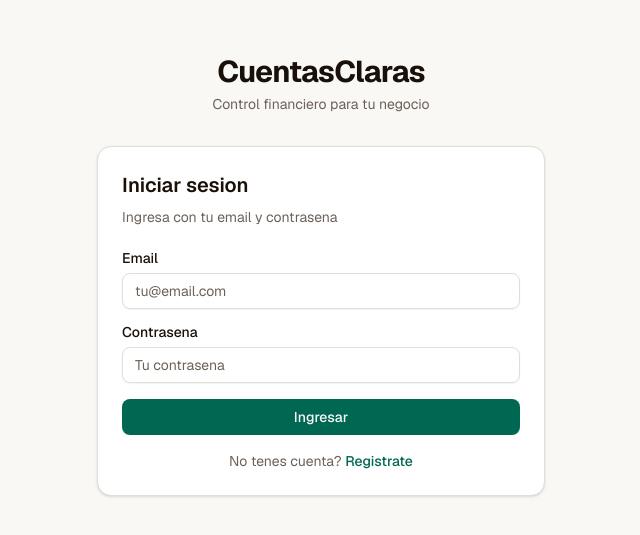
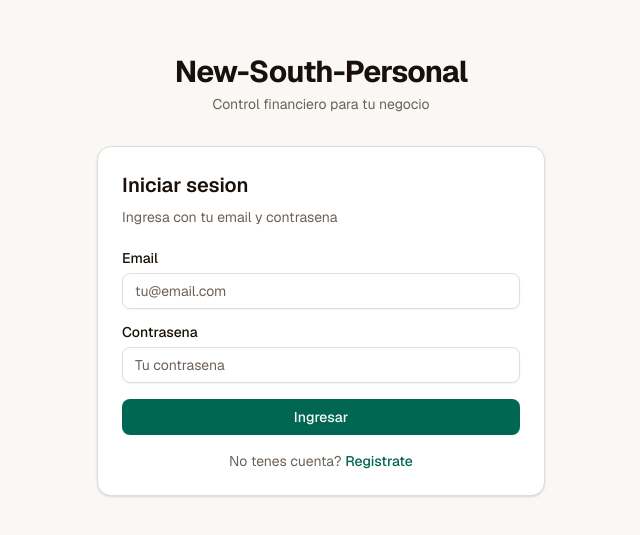
Before and after one commit to luisdelnogal/newsouthpersonal, a Next.js app: page /auth/login in a window 1280 px wide. Shown: the part 125-660 px from the top of the page, without its empty margins (319-959 px from the left). Built offline with nearby package versions, Linux system fonts and the light colour scheme.

Commit message:
cambio nombre aplicacion

```diff
--- a/app/auth/login/page.tsx
+++ b/app/auth/login/page.tsx
@@ -18,7 +18,7 @@ function LoginForm() {
       <div className="w-full max-w-md">
         <div className="mb-8 text-center">
           <h1 className="text-3xl font-bold tracking-tight text-foreground">
-            CuentasClaras
+            New-South-Personal
           </h1>
           <p className="mt-1 text-sm text-muted-foreground">
             Control financiero para tu negocio
--- a/app/auth/sign-up-success/page.tsx
+++ b/app/auth/sign-up-success/page.tsx
@@ -8,7 +8,7 @@ export default function SignUpSuccessPage() {
       <div className="w-full max-w-md">
         <div className="mb-8 text-center">
           <h1 className="text-3xl font-bold tracking-tight text-foreground">
-            CuentasClaras
+            NewSouth
           </h1>
         </div>
 
--- a/app/auth/sign-up/page.tsx
+++ b/app/auth/sign-up/page.tsx
@@ -18,7 +18,7 @@ function SignUpForm() {
       <div className="w-full max-w-md">
         <div className="mb-8 text-center">
           <h1 className="text-3xl font-bold tracking-tight text-foreground">
-            CuentasClaras
+            NewSouth
           </h1>
           <p className="mt-1 text-sm text-muted-foreground">
             Crea tu cuenta para comenzar
--- a/components/app-sidebar.tsx
+++ b/components/app-sidebar.tsx
@@ -75,7 +75,7 @@ export function AppSidebar() {
           </div>
           <div className="flex flex-col">
             <span className="text-sm font-semibold text-sidebar-foreground">
-              New South Personal
+              NewSouth
             </span>
             <span className="text-xs text-sidebar-foreground/60">
               Control Financiero
```
